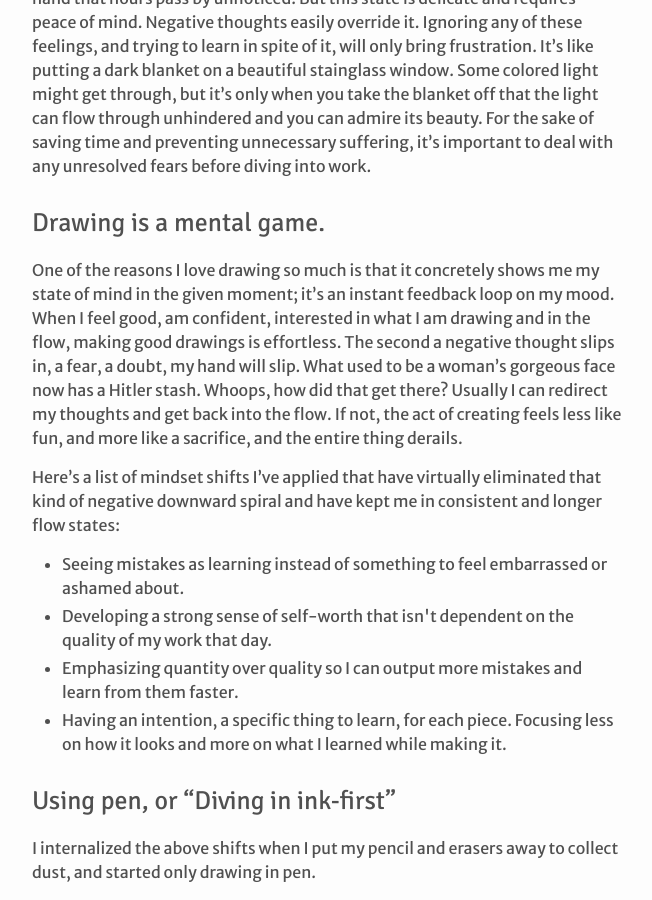
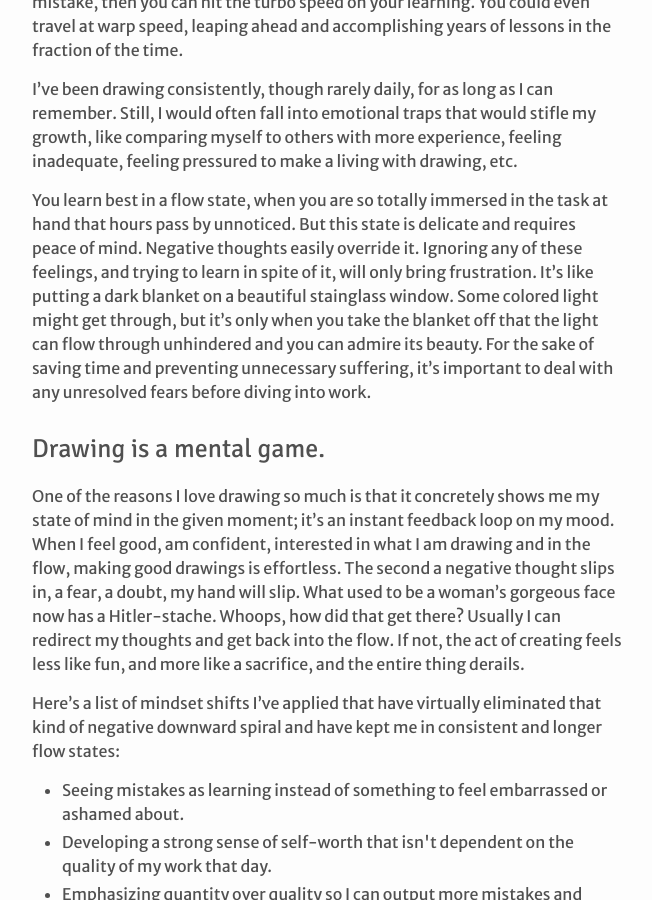
Before and after one commit to amandalynnelliott/amandalynnelliott.github.io-dev, a Jekyll site: the page built from _posts/2017-01-12-mindset-shifts-massive-growth.md, in a window 1280 px wide and 900 px high, scrolled down 4228 px. Shown: the whole window, without its empty margins (238-890 px from the left). Built offline with Jekyll 4.4.1, drawn with Linux system fonts in a browser that asks for light colours; some of the changed text lies outside the part shown.

Commit message:
Added chart graphic (consistent with blog design) to post
For graphics
Fonts: Merriweather Sans, Signika
Colors: #828282, #e8e8e8, #505050

```diff
--- a/_posts/2017-01-12-mindset-shifts-massive-growth.md
+++ b/_posts/2017-01-12-mindset-shifts-massive-growth.md
@@ -99,7 +99,7 @@
 
 ### Drawing is a mental game.
 
-One of the reasons I love drawing so much is that it concretely shows me my state of mind in the given moment; it's an instant feedback loop on my mood. When I feel good, am confident, interested in what I am drawing and in the flow, making good drawings is effortless. The second a negative thought slips in, a fear, a doubt, my hand will slip. What used to be a woman's gorgeous face now has a Hitler stash. Whoops, how did that get there? Usually I can redirect my thoughts and get back into the flow. If not, the act of creating feels less like fun, and more like a sacrifice, and the entire thing derails.
+One of the reasons I love drawing so much is that it concretely shows me my state of mind in the given moment; it's an instant feedback loop on my mood. When I feel good, am confident, interested in what I am drawing and in the flow, making good drawings is effortless. The second a negative thought slips in, a fear, a doubt, my hand will slip. What used to be a woman's gorgeous face now has a Hitler-stache. Whoops, how did that get there? Usually I can redirect my thoughts and get back into the flow. If not, the act of creating feels less like fun, and more like a sacrifice, and the entire thing derails.
 
 Here's a list of mindset shifts I've applied that have virtually eliminated that kind of negative downward spiral and have kept me in consistent and longer flow states:
 <ul>
```
Also changed, not shown: other parts of _posts/2017-01-12-mindset-shifts-massive-growth.md (+2 -2 lines), assets/img/2017/01/chart.png (added).
